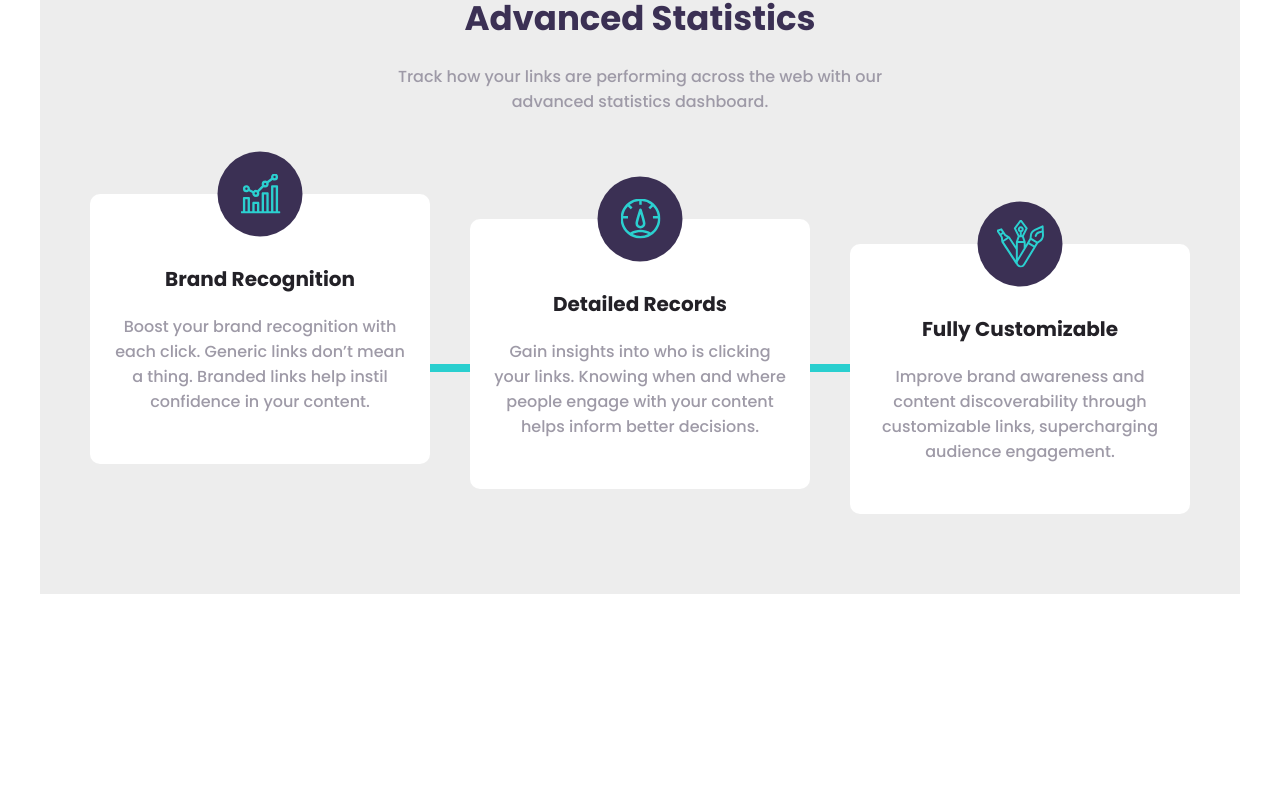
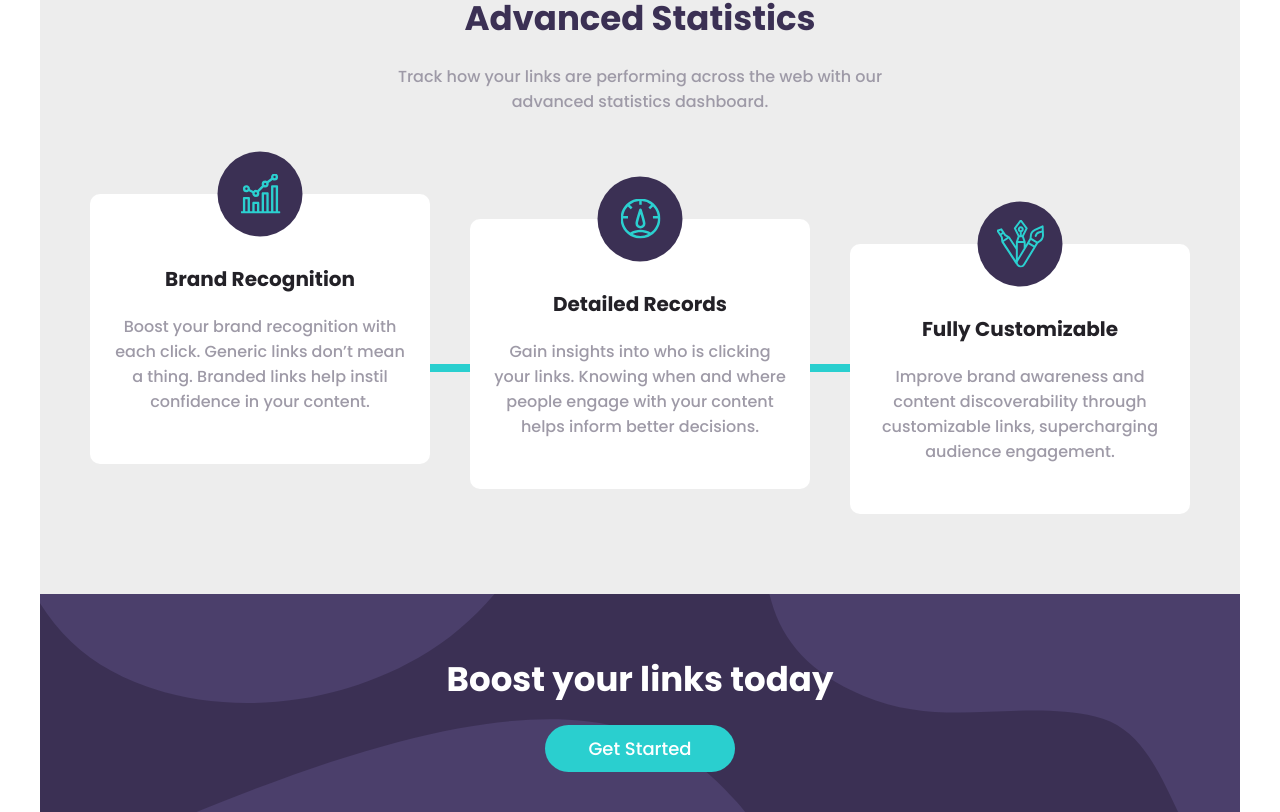
Before and after one commit to starskynder/url-shortening-api, a React (Create React App) app: page / in a window 1280 px wide. Shown: the part 835-1647 px from the top of the page. Before the commit the page ends 1429 px from the top, so only its background shows below. Built offline with nearby package versions, Linux system fonts and the light colour scheme.

Commit message:
Add Boost section

```diff
--- a/src/App.js
+++ b/src/App.js
@@ -3,6 +3,7 @@ import Navbar from "./components/Navbar";
 import Header from "./components/Header";
 import Shorten from "./components/Shorten";
 import Statistics from "./components/Statistics";
+import Boost from "./components/Boost";
 import "./sass/main.scss";
 import logo from "./images/logo.svg";
 import headerImg from "./images/illustration-working.svg";
@@ -22,6 +23,7 @@ function App() {
       />
       <Shorten />
       <Statistics />
+      <Boost />
     </div>
   );
 }
--- /dev/null
+++ b/src/components/Boost.js
@@ -0,0 +1,14 @@
+import React from "react";
+
+const Boost = () => {
+  return (
+    <div className="boost">
+      <h1 className="heading__secondary heading__secondary--light boost__title">
+        Boost your links today
+      </h1>
+      <button className="primary__btn">Get Started</button>
+    </div>
+  );
+};
+
+export default Boost;
--- /dev/null
+++ b/src/sass/layout/_boost.scss
@@ -0,0 +1,21 @@
+// BOOST SECTION
+.boost {
+  background-color: $darkviolet;
+  display: flex;
+  flex-flow: column wrap;
+  justify-content: stretch;
+  align-items: center;
+  padding: 4rem 1rem;
+
+  &__title {
+    margin: 2rem;
+  }
+
+  background-image: url(../../images/bg-boost-mobile.svg);
+  background-repeat: no-repeat;
+  background-size: cover;
+
+  @media screen and (min-width: 37.5em) {
+    background-image: url(../../images/bg-boost-desktop.svg);
+  }
+}
--- a/src/sass/main.scss
+++ b/src/sass/main.scss
@@ -8,3 +8,4 @@
 @import "./layout/header";
 @import "./layout/shorten";
 @import "./layout/statistics";
+@import "./layout/boost";
```
